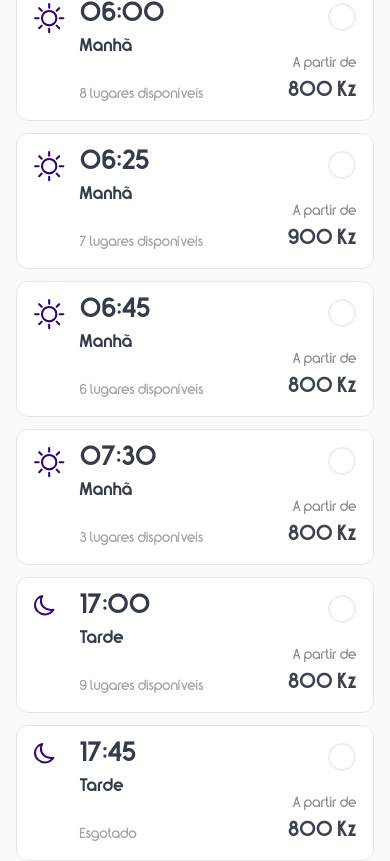
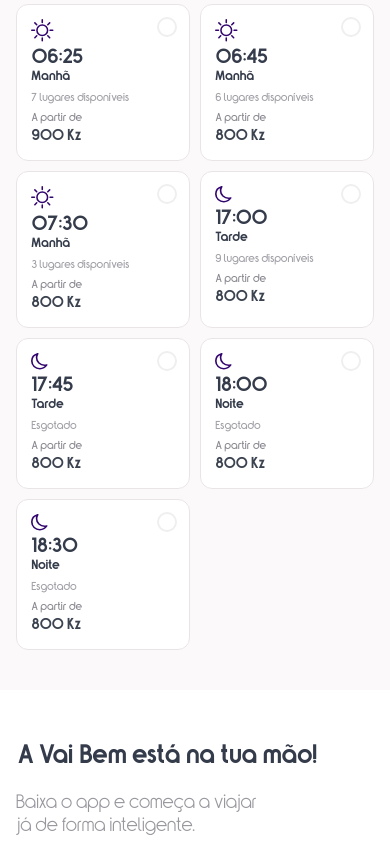
Before and after one commit to ArturMachado07/VaiBem, a plain HTML site: page horarios.html in a window 390 px wide. Shown: the part 699-1560 px from the top of the page. Drawn offline with Linux system fonts and the light colour scheme.

Commit message:
Aumenta e aproxima logos Play/App Store no mobile; grade de horarios em 2 colunas no mobile

```diff
--- a/css/horarios.css
+++ b/css/horarios.css
@@ -203,9 +203,26 @@
     .day{ min-width:0; height:98px; scroll-snap-align:start; }
     .day strong{ font-size:22px; }
 
-    .schedule-grid{ grid-template-columns:1fr; gap:12px; }
-    .schedule-card{ min-height:136px; grid-template-columns:35px minmax(0, 1fr) auto; padding:17px; }
-    .schedule-time{ font-size:23px; }
+    .schedule-grid{ grid-template-columns:repeat(2, minmax(0, 1fr)); gap:10px; }
+    .schedule-card{
+        min-height:0;
+        display:flex;
+        flex-direction:column;
+        align-items:flex-start;
+        grid-template-columns:none;
+        grid-template-rows:none;
+        column-gap:0;
+        padding:14px;
+    }
+    .schedule-period{ grid-column:auto; grid-row:auto; margin-bottom:8px; }
+    .schedule-period-day{ width:23px; height:23px; }
+    .schedule-period-night{ width:17px; height:17px; }
+    .schedule-time{ grid-column:auto; grid-row:auto; font-size:17px; }
+    .schedule-period-name{ grid-column:auto; grid-row:auto; margin-top:3px; font-size:11px; }
+    .schedule-info{ grid-column:auto; grid-row:auto; align-self:flex-start; margin-top:8px; font-size:9.5px; }
+    .schedule-price{ grid-column:auto; grid-row:auto; align-self:flex-start; text-align:left; margin-top:8px; font-size:13px; white-space:nowrap; }
+    .schedule-price::before{ margin-bottom:3px; font-size:9.5px; }
+    .schedule-select{ position:absolute; top:12px; right:12px; grid-column:auto; grid-row:auto; width:20px; height:20px; }
 
     .reservation-card{ padding:20px; }
     .reservation-item{ gap:12px; }
--- a/css/style.css
+++ b/css/style.css
@@ -1165,8 +1165,9 @@ body{
 
     .download-cta{ padding:52px 16px; gap:28px; }
     .download-cta h3{ font-size:22px; }
-    .download-cta-actions{ width:100%; }
-    .download-cta-actions img{ width:calc(50% - 6px); max-width:150px; }
+    .download-cta-actions{ width:100%; display:flex; gap:10px; }
+    .download-cta-actions .cta-store-btn{ flex:1 1 0; }
+    .download-cta-actions img{ width:100%; max-width:180px; height:auto; }
     .download-cta-qr{ gap:18px; }
 
     footer{ padding:38px 0 30px; }
```
